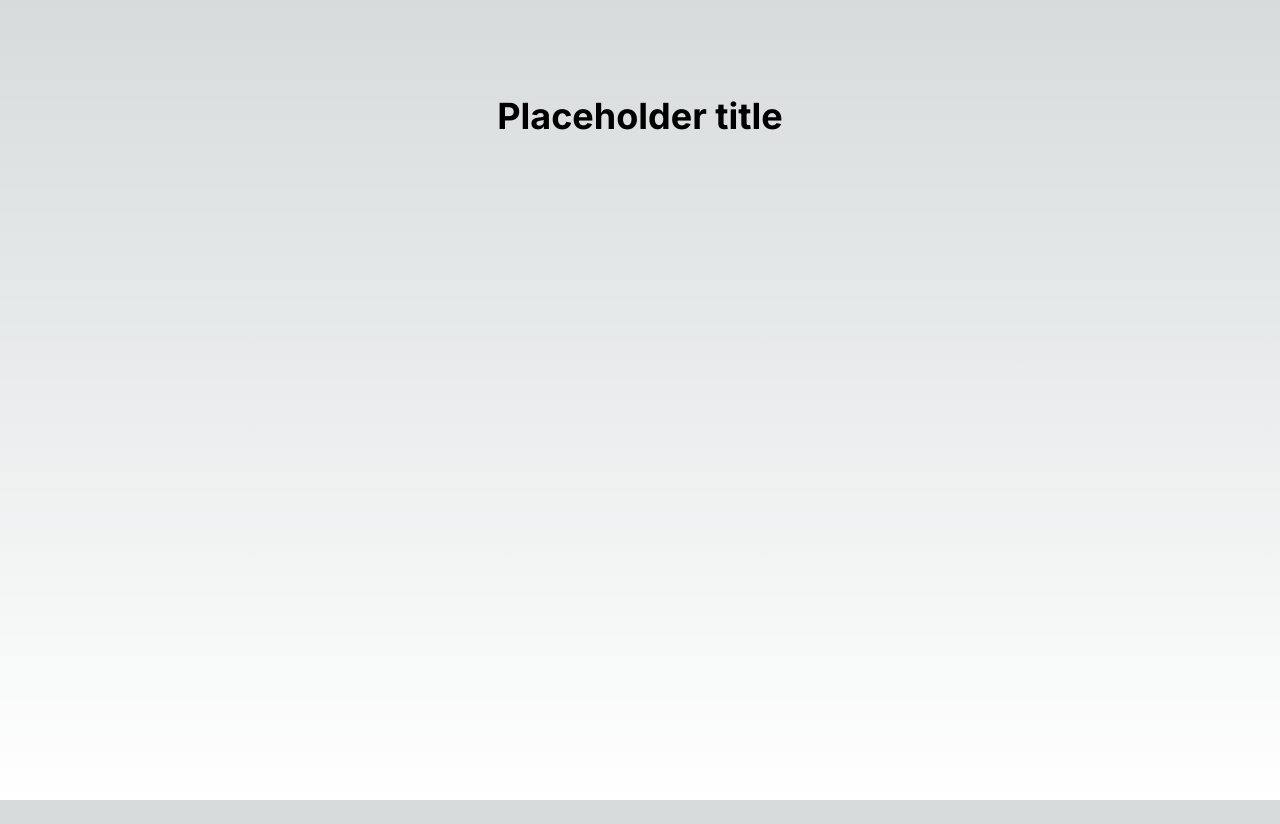
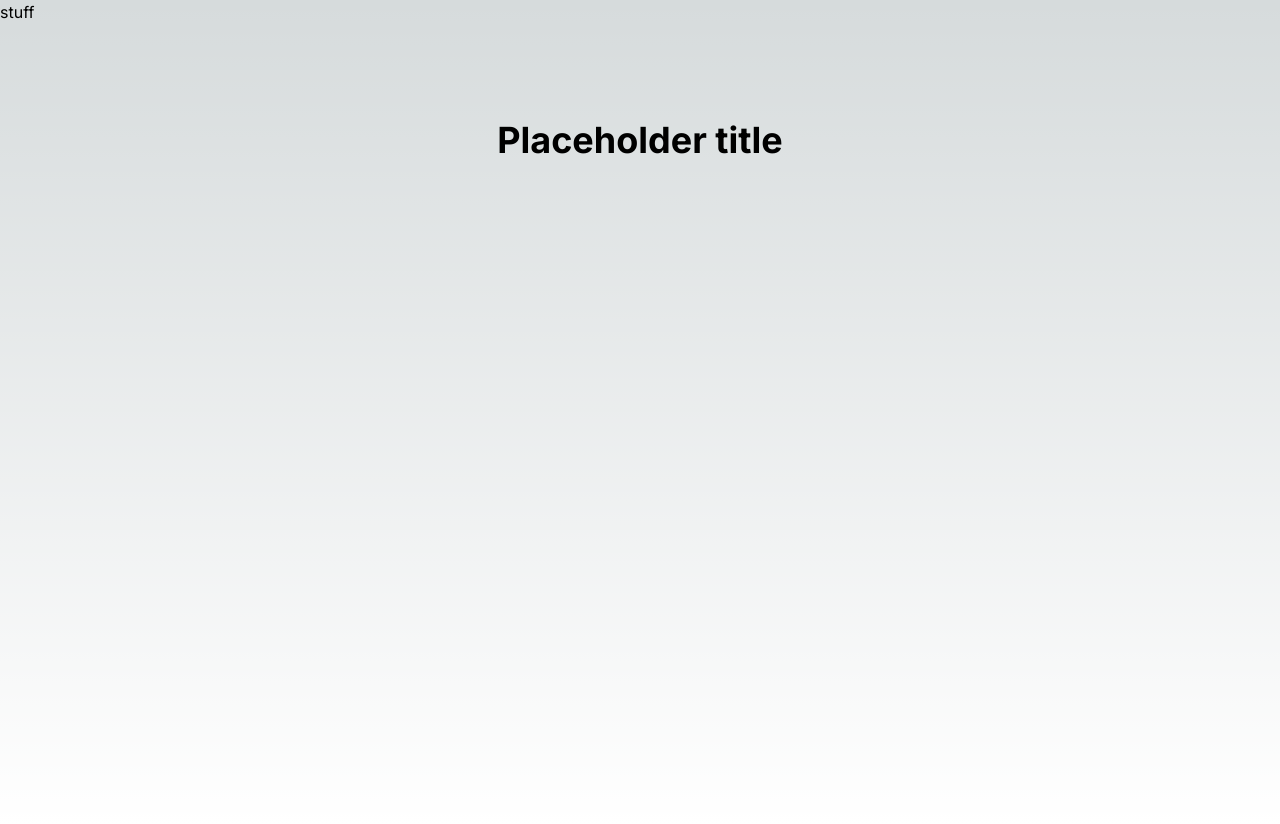
Before and after one commit to digidevguy/bookshelf, a Next.js app: page / in a window 1280 px wide. Before the commit the page ends 800 px from the top, so only its background shows below. Built offline with nearby package versions, Linux system fonts and the light colour scheme.

Commit message:
Creating NavBar component

```diff
--- a/src/app/layout.tsx
+++ b/src/app/layout.tsx
@@ -1,3 +1,4 @@
+import NavBar from '@/components/nav-bar';
 import './globals.css';
 import type { Metadata } from 'next';
 import { Inter } from 'next/font/google';
@@ -16,7 +17,10 @@ export default function RootLayout({
 }) {
 	return (
 		<html lang='en'>
-			<body className={inter.className}>{children}</body>
+			<body className={inter.className}>
+				<NavBar />
+				{children}
+			</body>
 		</html>
 	);
 }
--- /dev/null
+++ b/src/components/nav-bar.tsx
@@ -0,0 +1,3 @@
+export default function NavBar() {
+	return <nav>stuff</nav>;
+}
```
